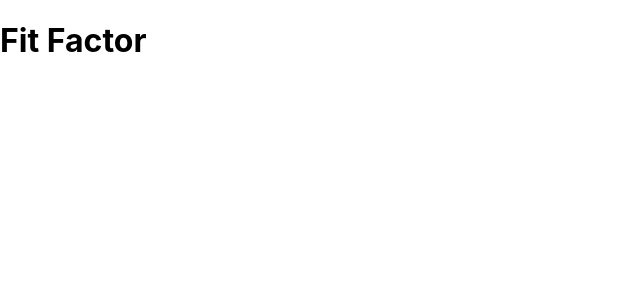
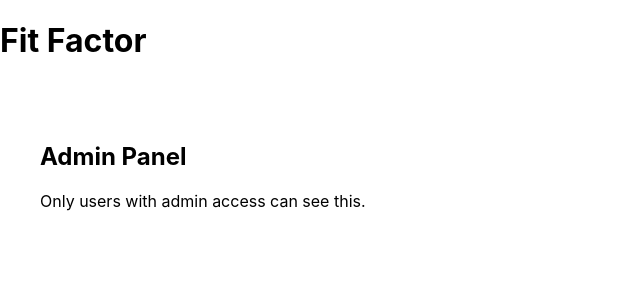
Before and after one commit to michaelmaytin/fit-factor-app, a React (Create React App) app in the folder fitfactor/frontend/: page /admin in a window 1280 px wide. Before the commit this address had no page. Shown: the top 300 px of the page, without its empty margins (0-640 px from the left). Built offline with nearby package versions, Linux system fonts and the light colour scheme; sample sign-in values are in the browser's storage.

Commit message:
Create admin page and admin route

```diff
--- a/fitfactor/frontend/src/App.js
+++ b/fitfactor/frontend/src/App.js
@@ -4,6 +4,8 @@ import LoginPage from './pages/LoginPage';
 import SignupPage from "./pages/SignupPage";
 import Dashboard from "./pages/Dashboard";
 import ProtectedRoute from "./components/ProtectedRoute";
+import AdminPage from "./pages/AdminPage";
+import AdminRoute from "./components/AdminRoute";
 
 function App() {
     return (
@@ -16,6 +18,13 @@ function App() {
                         <Dashboard />
                     </ProtectedRoute>
                 }/>
+                <Route
+                    path="/admin"
+                    element={
+                        <AdminRoute>
+                            <AdminPage />
+                        </AdminRoute>
+                    } />
           </Routes>
       </Router>
       );
--- /dev/null
+++ b/fitfactor/frontend/src/components/AdminRoute.js
@@ -0,0 +1,12 @@
+import React from 'react';
+import { Navigate } from 'react-router-dom';
+
+function AdminRoute({ children }) {
+    const user = JSON.parse(localStorage.getItem("user"));
+    if (!user || user.role !== "admin") {
+        return <Navigate to="/dashboard" replace />;
+    }
+    return children;
+}
+
+export default AdminRoute;
--- /dev/null
+++ b/fitfactor/frontend/src/pages/AdminPage.js
@@ -0,0 +1,12 @@
+import React from "react";
+
+function AdminPage() {
+    return (
+         <div style={{ padding: '40px' }}>
+             <h2>Admin Panel</h2>
+             <p>Only users with admin access can see this.</p>
+         </div>
+    )
+}
+
+export default AdminPage;
--- a/fitfactor/frontend/src/pages/Dashboard.js
+++ b/fitfactor/frontend/src/pages/Dashboard.js
@@ -22,8 +22,8 @@ function Dashboard() {
             <p>Your role: <strong>{user.role}</strong></p>
 
             {user.role === "admin" && (
-                <div style={{ marginTop: '20px', color: 'red' }}>
-                     <strong>Admin Access:</strong> You can manage users, data, or settings here.
+                <div style={{ marginTop: '20px' }}>
+                    <a href="/admin">Go to Admin Page</a>
                 </div>
             )}
 
```
